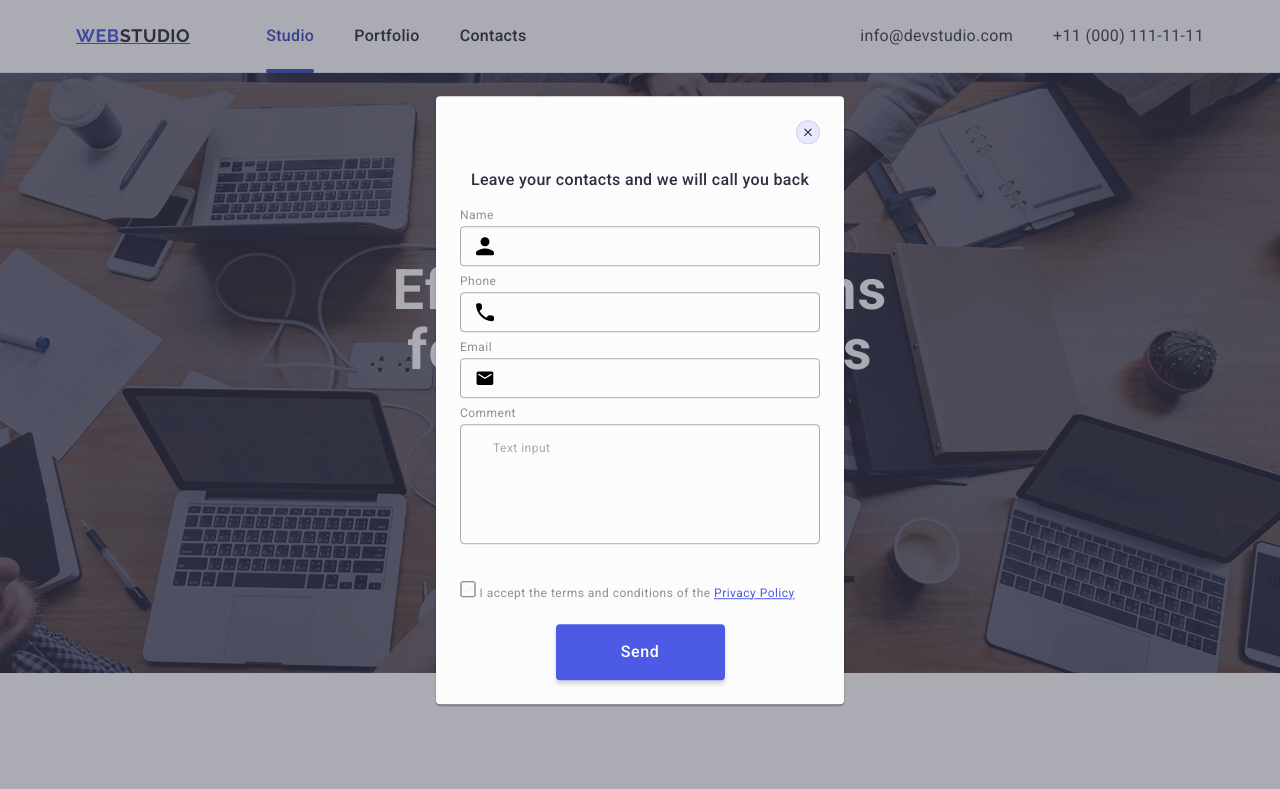
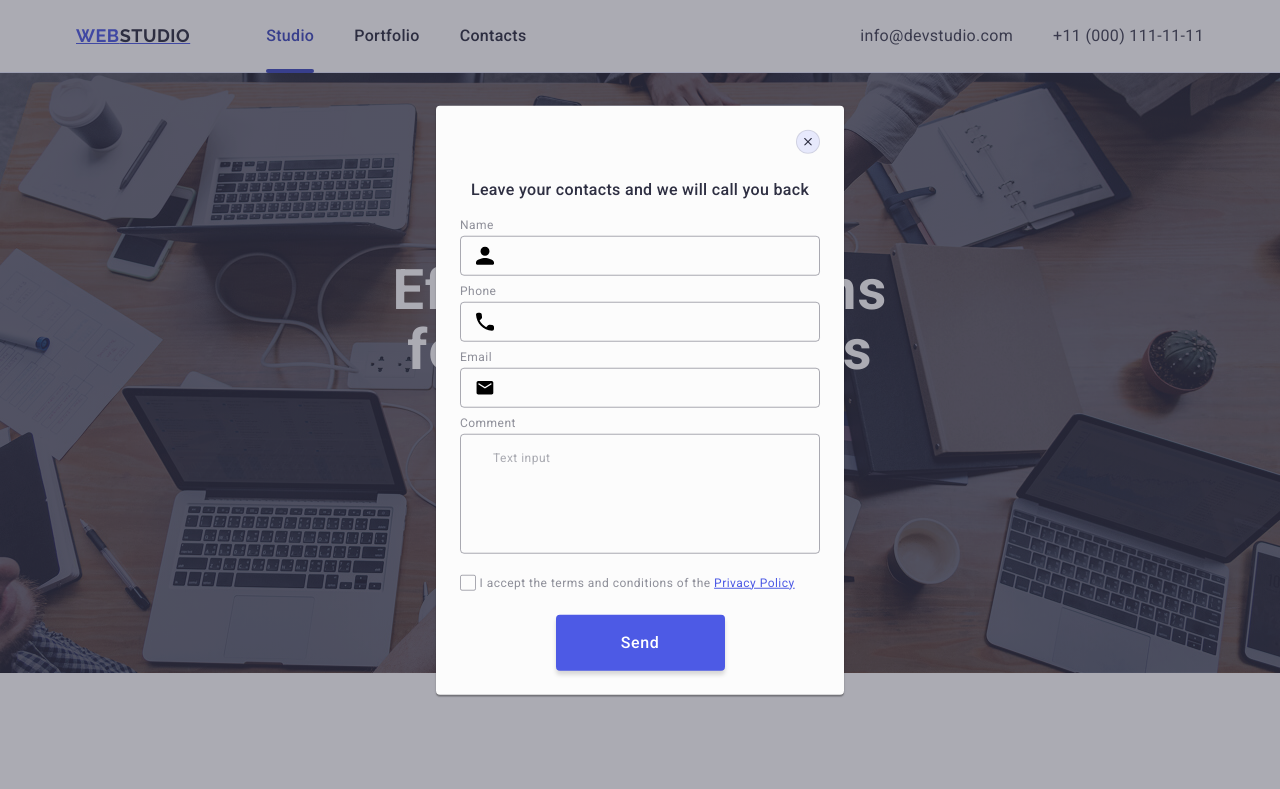
Before and after one commit to OlenaKushch/homework-05, a plain HTML site: page index.html in a window 1280 px wide. Shown: the top 789 px of the page. Drawn offline with nearby package versions, Linux system fonts and the light colour scheme.

Commit message:
fix mentor

```diff
--- a/css/styles.css
+++ b/css/styles.css
@@ -674,7 +674,7 @@ p {
   border-radius: 4px;
   width: 100%;
   height: 120px;
-  margin-bottom: 16px;
+
   font-weight: 400;
   font-size: 12px;
   resize: none;
@@ -796,21 +796,7 @@ p {
   line-height: 1.17;
   letter-spacing: 0.04em;
 }
-.check-icon {
-  display: inline-flex;
-  width: 16px;
-  height: 16px;
-  border-radius: 2px;
-  align-items: center;
-  border: 1px solid rgba(46, 47, 66, 0.4);
-  justify-content: center;
-  fill: transparent;
-  fill: #f4f4fd;
 
-  transition: background-color 250ms cubic-bezier(0.4, 0, 0.2, 1),
-    border 250ms cubic-bezier(0.4, 0, 0.2, 1),
-    fill 250ms cubic-bezier(0.4, 0, 0.2, 1);
-}
 .send-button {
   font-family: "Roboto", sans-serif;
   background-color: #4d5ae5;
```
